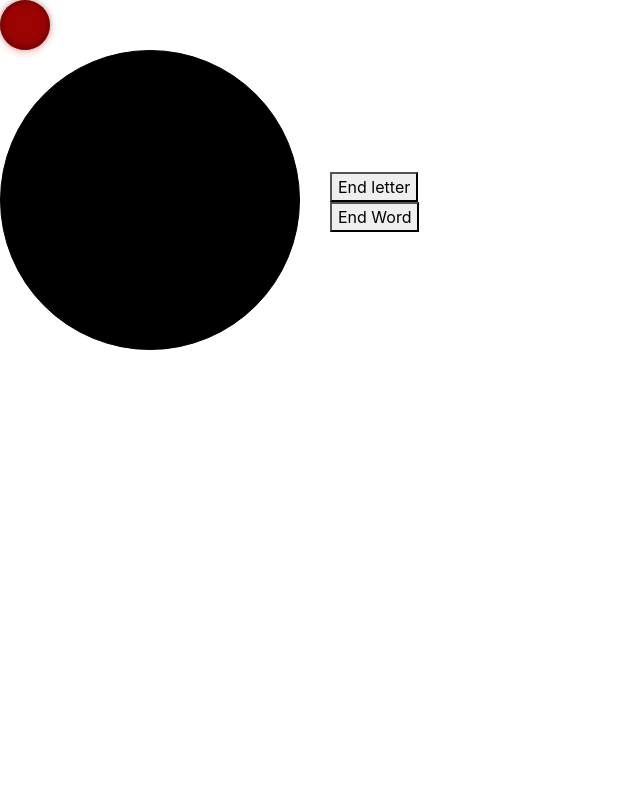
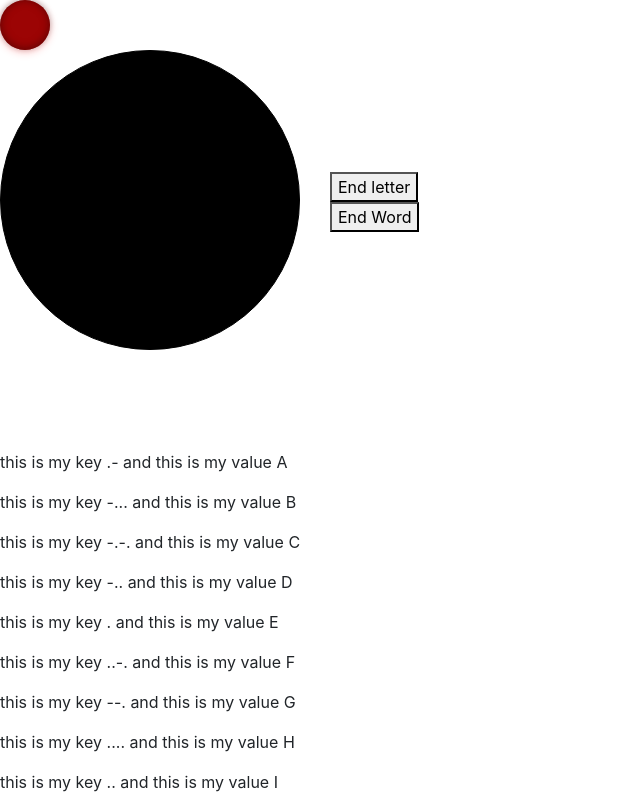
Before and after one commit to Anh-KNguyen/morse, a React (Create React App) app in the folder my-app/: page / in a window 1280 px wide. Shown: the top 800 px of the page, without its empty margins (0-640 px from the left). Built offline with nearby package versions, Linux system fonts and the light colour scheme.

Commit message:
Render dictonary to print out symbols and respected morse code

```diff
--- a/my-app/src/App.js
+++ b/my-app/src/App.js
@@ -133,13 +133,18 @@ class App extends React.Component {
 
         <div>
           {/* {this.state.end_time - this.state.start_time} */}
-
           <br/>
           {this.state.sequence}
           <br/>
           {this.state.letter}
           <br/>
           {this.state.word}
+          <br/>
+          {
+            Object.keys(data).map((key) =>(
+            <p> this is my key {key} and this is my value {data[key]}</p>
+            ))
+          }
         </div>
       </>
     );
```
